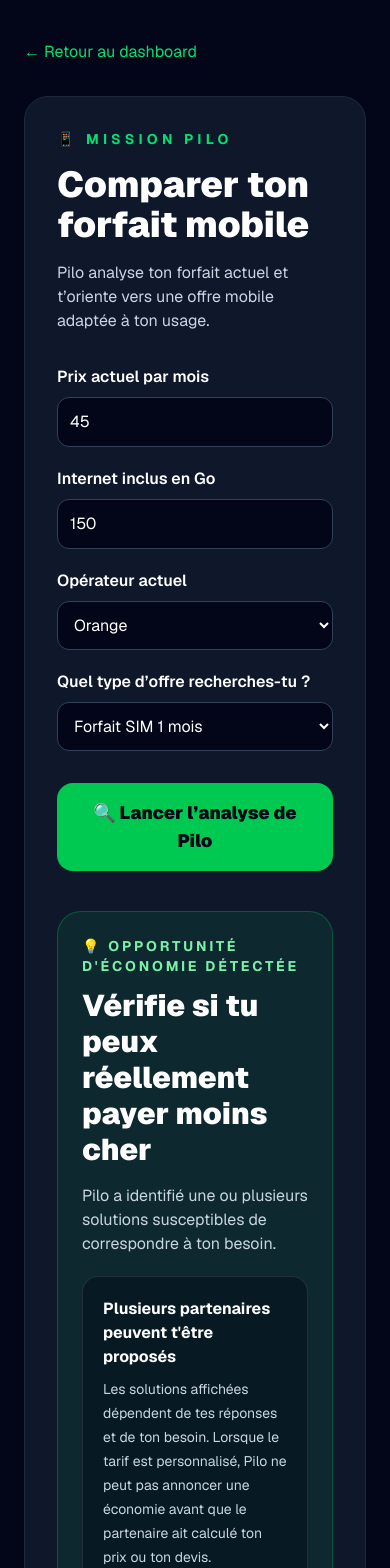
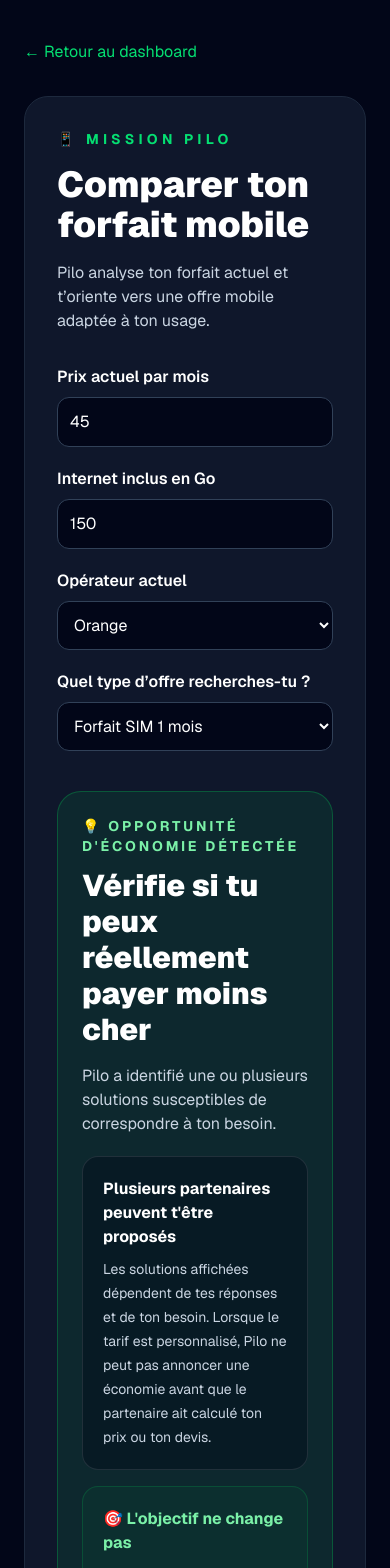
Before and after one commit to MAT13-13/PiloEco, a Next.js app in the folder frontend/: page /missions/mobile in a window 390 px wide. Shown: the top 1568 px of the page. Built offline with nearby package versions, Linux system fonts and the light colour scheme.

Commit message:
Retrait analyse de la mission mobile

```diff
--- a/frontend/src/app/missions/mobile/page.tsx
+++ b/frontend/src/app/missions/mobile/page.tsx
@@ -8,7 +8,6 @@ export default function MobileMissionPage() {
       icon="📱"
       title="Comparer ton forfait mobile"
       subtitle="Pilo analyse ton forfait actuel et t’oriente vers une offre mobile adaptée à ton usage."
-      analysisCategory="telephone"
       basePrice={45}
       recommendedPrice={15}
       recommendedName="Offre mobile adaptée"
```
